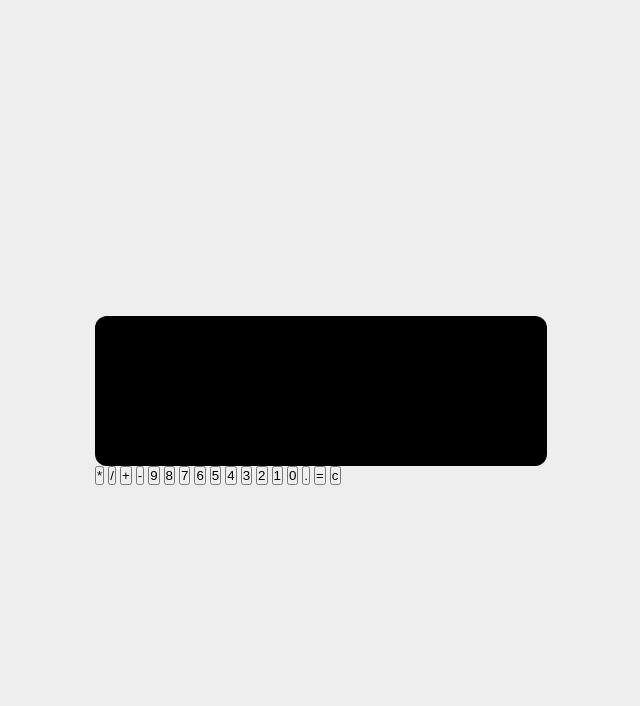
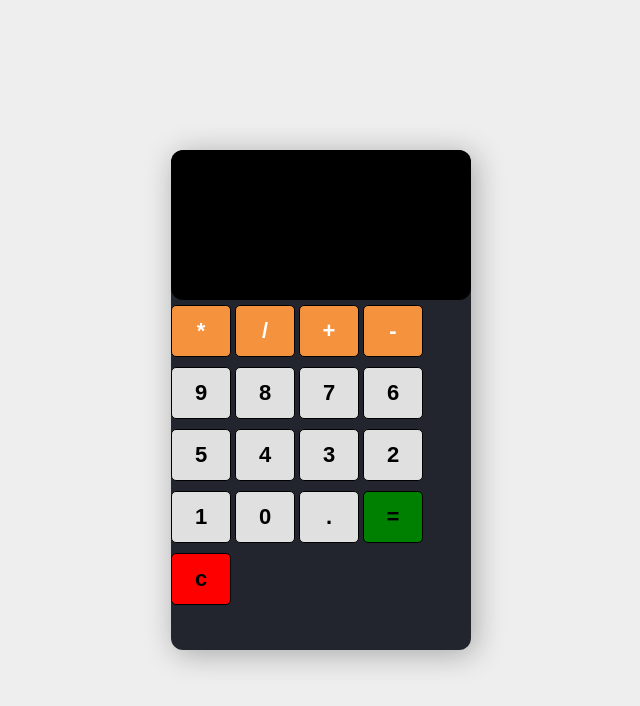
Before and after one commit to Txpxt-xuto/Car-rental, a plain HTML site: page Calculator.html in a window 1280 px wide. Shown: the whole page, without its empty margins (319-959 px from the left). Drawn offline with Linux system fonts and the light colour scheme.

Commit message:
Update Calculator.css

```diff
--- a/Calculator.css
+++ b/Calculator.css
@@ -12,7 +12,7 @@ body{
     align-items: center;
 }
 
-.calculator{
+.Calculator{
     width: 300px;
     height: 500px;
     background: #22252D;
@@ -32,5 +32,41 @@ form input{
     background: #000;
     text-align: right;
     pointer-events: none;
+}
 
+.buttons
+{
+    display: flex;
+    flex-wrap: wrap;
+    justify-content: space-between;
+    padding: 20px;
 }
+
+button{
+    flex: 0 0 22%;
+    margin: 5px 0;
+    width: 60px;
+    font-weight: 600;
+    border: 1px solid #000;
+    font-size: 22px;
+    height: 52px;
+    border-radius: 5px;
+    cursor: pointer;
+}
+
+.btn-yellow{
+    background: rgba(245, 146, 62);
+    color: #fff;
+}
+
+.btn-green{
+    background: green;
+}
+
+.btn-gray{
+    background: rgba(224, 224, 224);
+}
+
+.btn-red{
+    background: red;
+}
```
